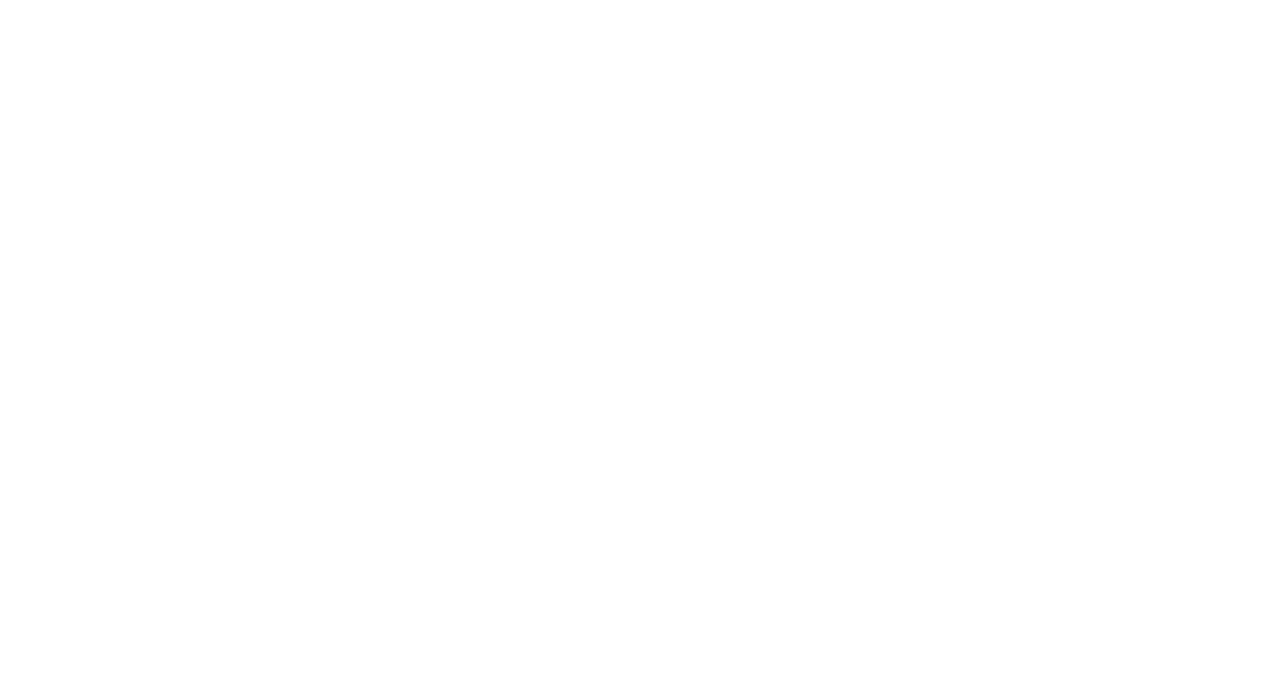
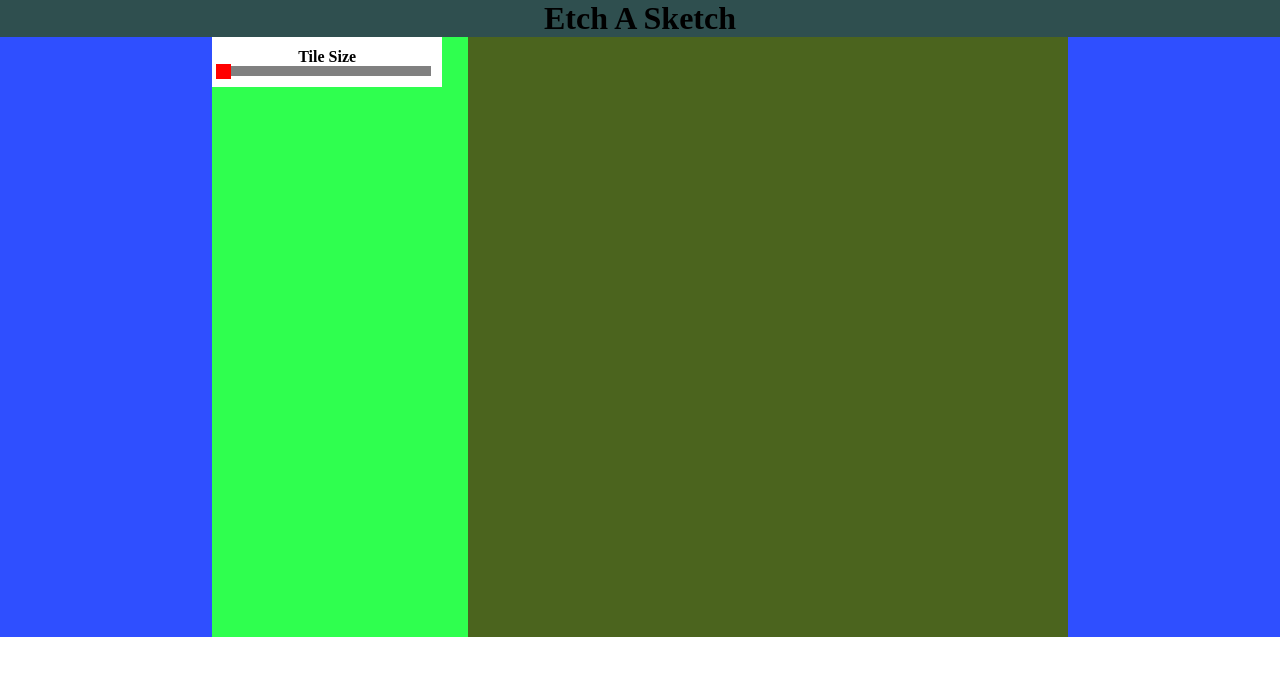
Before and after one commit to Yeetus51/EtchASketch, a plain HTML site: page index.html in a window 1280 px wide. Drawn offline with Linux system fonts and the light colour scheme.

Commit message:
EtchASketch Draft

```diff
--- a/index.html
+++ b/index.html
@@ -1,9 +1,12 @@
 <!DOCTYPE html>
 <html lang="en">
 <head>
+
     <meta charset="UTF-8">
     <meta name="viewport" content="width=device-width, initial-scale=1.0">
     <title>Page</title>
+    <link rel="stylesheet" href="style.css">
+    <script src="javascript.js" defer></script>
 
 
 
@@ -13,6 +16,7 @@
 
 
 
-<script src="javascript.js" defer></script>
+
+
 </body>
 </html>
--- a/javascript.js
+++ b/javascript.js
@@ -0,0 +1,198 @@
+let container = document.createElement("div");
+document.body.appendChild(container);
+
+let titleDiv = document.createElement("div");
+container.appendChild(titleDiv);
+
+let titleH1 = document.createElement("h1");
+titleDiv.appendChild(titleH1);
+
+titleH1.textContent = "Etch A Sketch";
+
+titleDiv.style.display = "flex";
+titleDiv.style.justifyContent = "center";
+titleDiv.style.backgroundColor = "rgb(47, 79, 79)"
+
+
+
+let displayContainer = document.createElement("div");
+container.appendChild(displayContainer);
+
+displayContainer.style.display = "flex";
+displayContainer.style.justifyContent = "center";
+displayContainer.style.backgroundColor = "rgb(47, 79, 255)"
+
+
+
+
+let settingsDisplay = document.createElement("div");
+displayContainer.appendChild(settingsDisplay);
+settingsDisplay.style.backgroundColor = "rgb(47, 255, 79)"
+settingsDisplay.style.width = "20%"
+
+let drawingWindowSize = 600;
+
+let etchASketckDisplay = document.createElement("div");
+displayContainer.appendChild(etchASketckDisplay);
+etchASketckDisplay.style.width = `${drawingWindowSize}px`;
+etchASketckDisplay.style.height = `${drawingWindowSize}px`;
+///etchASketckDisplay.style.flexDirection = "column";
+etchASketckDisplay.style.flexWrap = "wrap";
+etchASketckDisplay.style.display = "flex";
+etchASketckDisplay.style.justifyContent = "center";
+etchASketckDisplay.style.backgroundColor = "rgb(150,52,32)";
+
+let clicking = false;
+
+window.addEventListener('mousedown', ()=>{
+    clicking = true;
+})
+
+window.addEventListener('mouseup', ()=>{
+    clicking = false;
+})
+function createEtchASketch(amount){
+    let tileSize = drawingWindowSize/amount;
+    amount *= amount;
+
+    for (let i = 0; i < amount; i++){
+        let newBlock = document.createElement("div");
+        etchASketckDisplay.appendChild(newBlock);
+        newBlock.style.backgroundColor = "rgb(75, 100, 30)";
+        newBlock.style.width = `${tileSize}px`;
+        newBlock.style.height = `${tileSize}px`;
+        //newBlock.style.borderStyle = "solid";
+        newBlock.style.borderWidth = "1px";
+        newBlock.style.borderColor = "black";
+
+
+
+        newBlock.addEventListener('mouseover', () => {
+            if(!clicking)return;
+
+            newBlock.style.backgroundColor = "black";
+
+
+          });
+
+
+    }
+}
+
+function deleteEtchASketch(etchASketchDisplay){
+    let children = Array.from(etchASketchDisplay.children);
+
+    children.forEach(element => {
+        element.remove();
+    });
+}
+
+
+
+
+
+let sliderObject = (name, min, max,currentValue, sliderKnob, sliderBar) =>{
+    return {name,min,max,currentValue, sliderKnob,sliderBar};
+}
+
+
+let createSliderValue = (min, max, name, defaultValue,) =>{
+    let newSlider = sliderObject(name, min ,max,defaultValue, null,null);
+
+
+    let sliderContainer = document.createElement("div");
+    settingsDisplay.appendChild(sliderContainer);
+
+    sliderContainer.style.width = "90%";
+    sliderContainer.style.height = "50px";
+    sliderContainer.style.backgroundColor = "white";
+    sliderContainer.style.display ="flex";
+    sliderContainer.style.alignItems = "center";
+    sliderContainer.style.justifyContent = "center";
+    sliderContainer.style.flexDirection = "column";
+
+    let sliderName = document.createElement("h4");
+    sliderContainer.appendChild(sliderName);
+    sliderName.textContent = name;
+
+
+    let sliderBar = document.createElement("div");
+    sliderContainer.appendChild(sliderBar);
+    sliderBar.style.width = "90%";
+    sliderBar.style.height = "10px";
+    sliderBar.style.backgroundColor = "grey";
+    sliderBar.style.display = "flex";
+    sliderBar.style.alignItems = "center";
+    sliderBar.style.position = 'relative';
+
+    let sliderKnob = document.createElement("div");
+    sliderBar.appendChild(sliderKnob);
+
+    sliderKnob.style.width = "15px";
+    sliderKnob.style.height = "15px";
+    sliderKnob.style.backgroundColor = "red";
+    sliderKnob.style.padding = "0px";
+
+    sliderKnob.style.left = (((defaultValue - min) / (max - min)) * 100) - 2.5 + '%';
+    sliderKnob.style.position = 'absolute';
+
+    newSlider.sliderKnob = sliderKnob;
+    newSlider.sliderBar = sliderBar;
+
+
+    sliderKnob.addEventListener('mousedown', () => {
+        console.log(`Click!!! on : ${sliderKnob}`);
+
+        draggingSlider = newSlider;
+        document.addEventListener('mousemove', onDrag);
+        document.addEventListener('mouseup', stopDragging);
+
+
+      });
+
+
+
+    let sliderVisual = document.createElement("div");
+    sliderBar.appendChild(sliderVisual);
+    return newSlider
+}
+
+
+
+let draggingSlider;
+
+
+function onDrag(e) {
+    if (!draggingSlider) return;
+    let newLeft = draggingSlider.currentValue;
+    if(e.clientX - draggingSlider.sliderKnob.getBoundingClientRect().left < 0)newLeft--;
+    if(e.clientX - draggingSlider.sliderKnob.getBoundingClientRect().left > 0)newLeft++;
+    console.log(newLeft);
+    if(newLeft > 95) newLeft = 95;
+    if(newLeft < 0) newLeft = 0;
+    console.log(newLeft);
+    draggingSlider.currentValue = newLeft;
+    draggingSlider.sliderKnob.style.left = `${newLeft}%`;
+
+
+    // deleteEtchASketch(etchASketckDisplay);
+    // createEtchASketch(draggingSlider.currentValue);
+}
+
+function stopDragging() {
+    if (!draggingSlider) return;
+
+    console.log(`Stopped dragging: ${draggingSlider.sliderKnob}`);
+    document.removeEventListener('mousemove', onDrag);
+    document.removeEventListener('mouseup', stopDragging);
+
+    deleteEtchASketch(etchASketckDisplay);
+    createEtchASketch(draggingSlider.currentValue);
+
+    draggingSlider = null;
+
+}
+
+createSliderValue(1,100,"Tile Size",0);
+
+createEtchASketch(64);
--- /dev/null
+++ b/style.css
@@ -0,0 +1,5 @@
+*{
+    margin: 0;
+    padding: 0;
+    box-sizing: border-box;
+}
```
